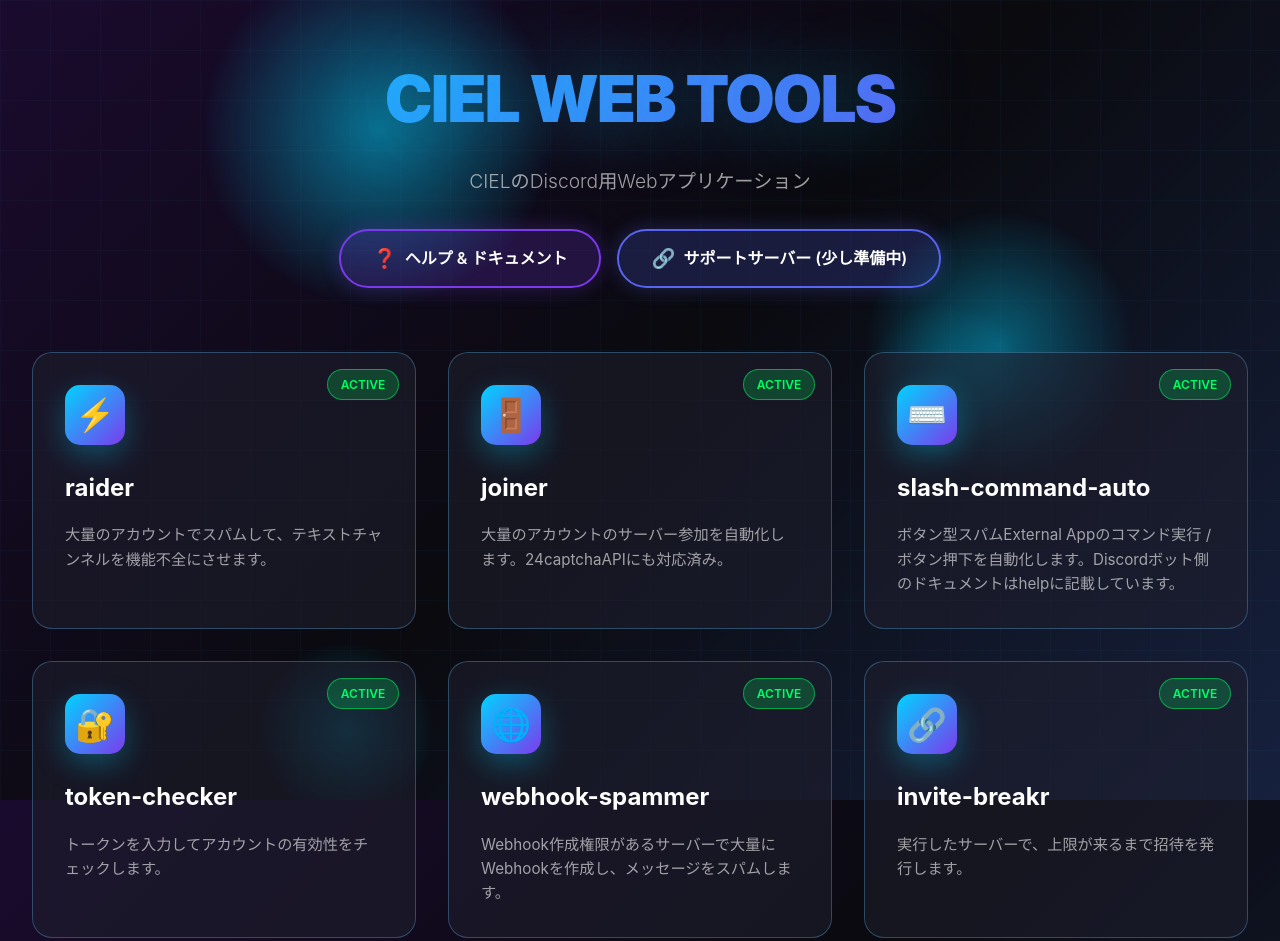
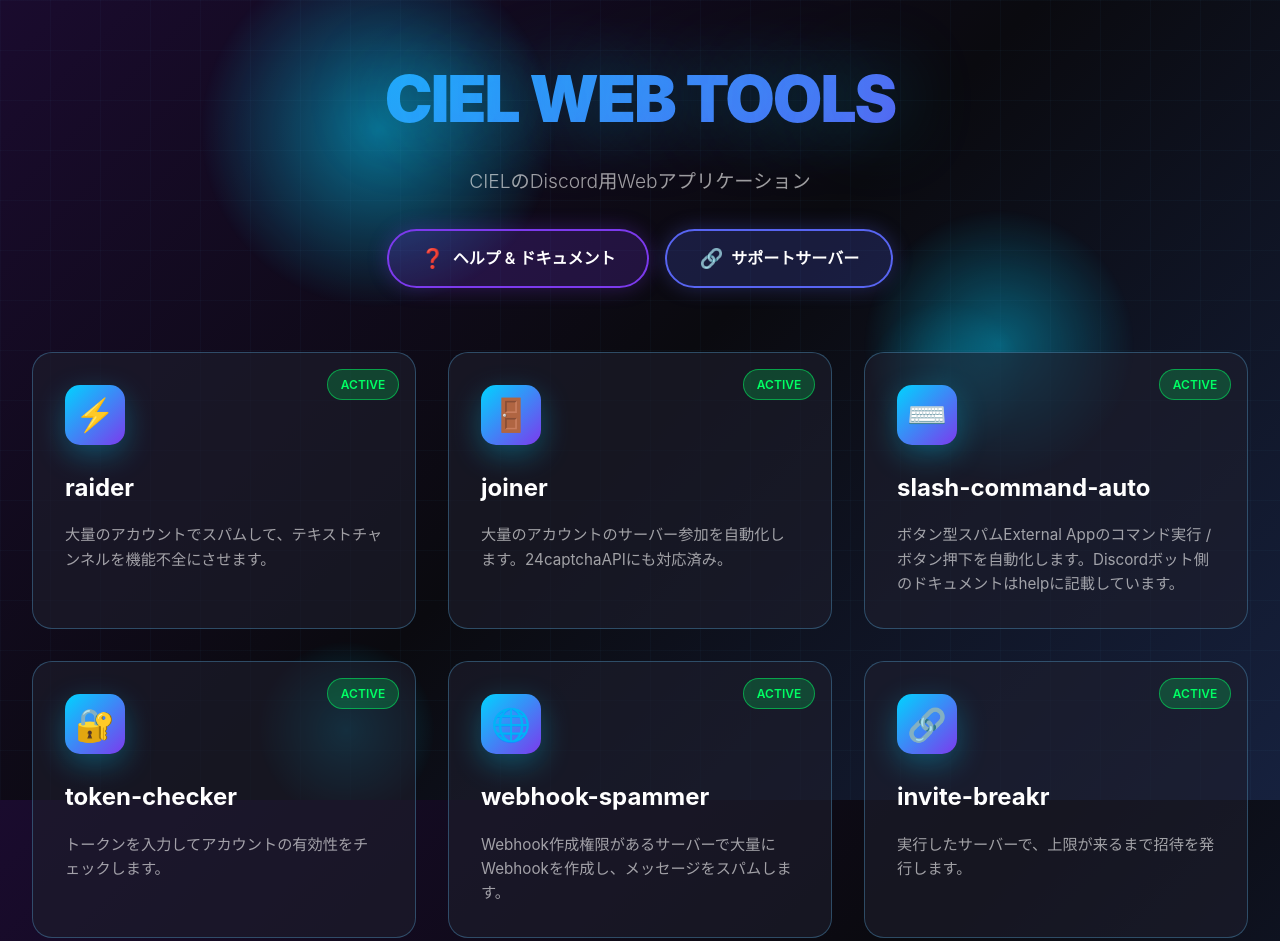
Before and after one commit to taka-4602/mnfghdgs, a plain HTML site: page index.html in a window 1280 px wide. Shown: the top 941 px of the page. Drawn offline with Linux system fonts and the light colour scheme.

Commit message:
Update index.html

```diff
--- a/index.html
+++ b/index.html
@@ -370,7 +370,7 @@
                 </a>
                 <a href="https://discord.gg/hi-ciel" class="server-button" target="_blank">
                     <span class="server-icon">🔗</span>
-                    サポートサーバー (少し準備中)
+                    サポートサーバー
                 </a>
             </div>
         </header>
```
